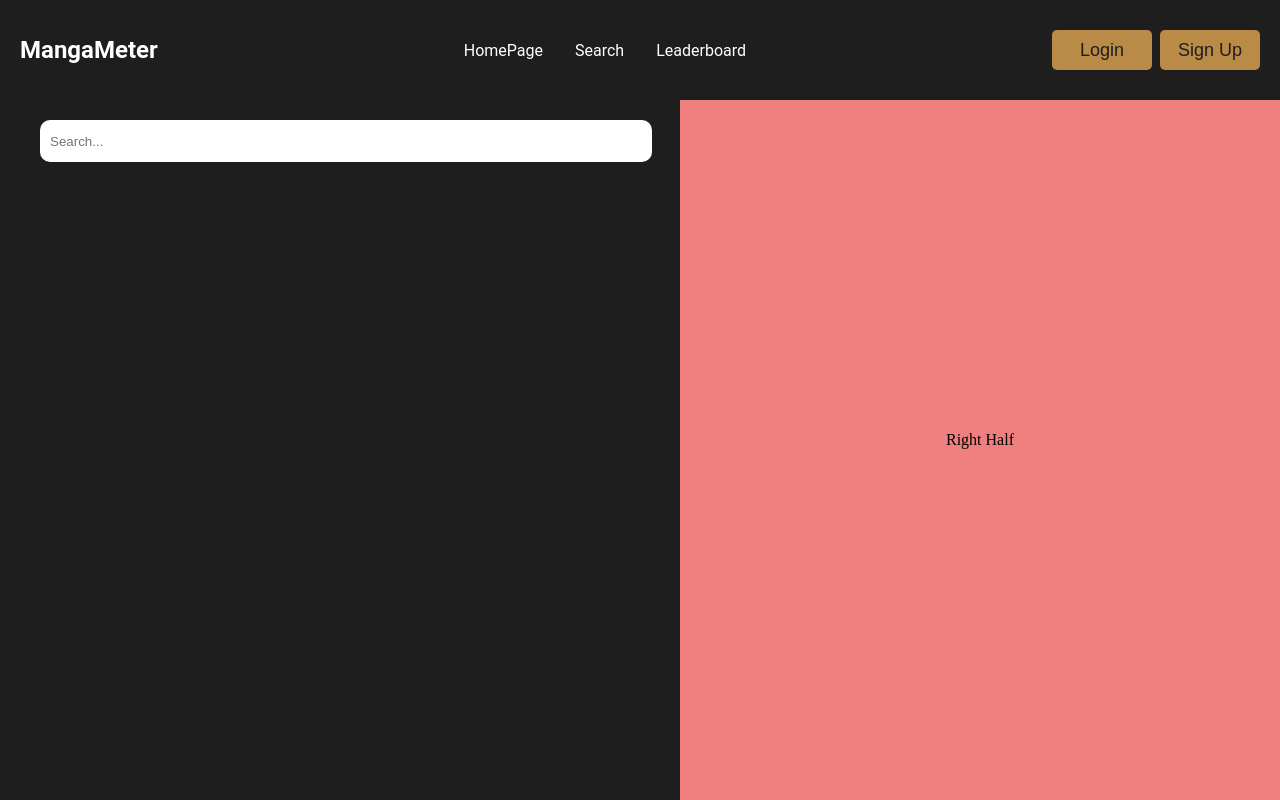
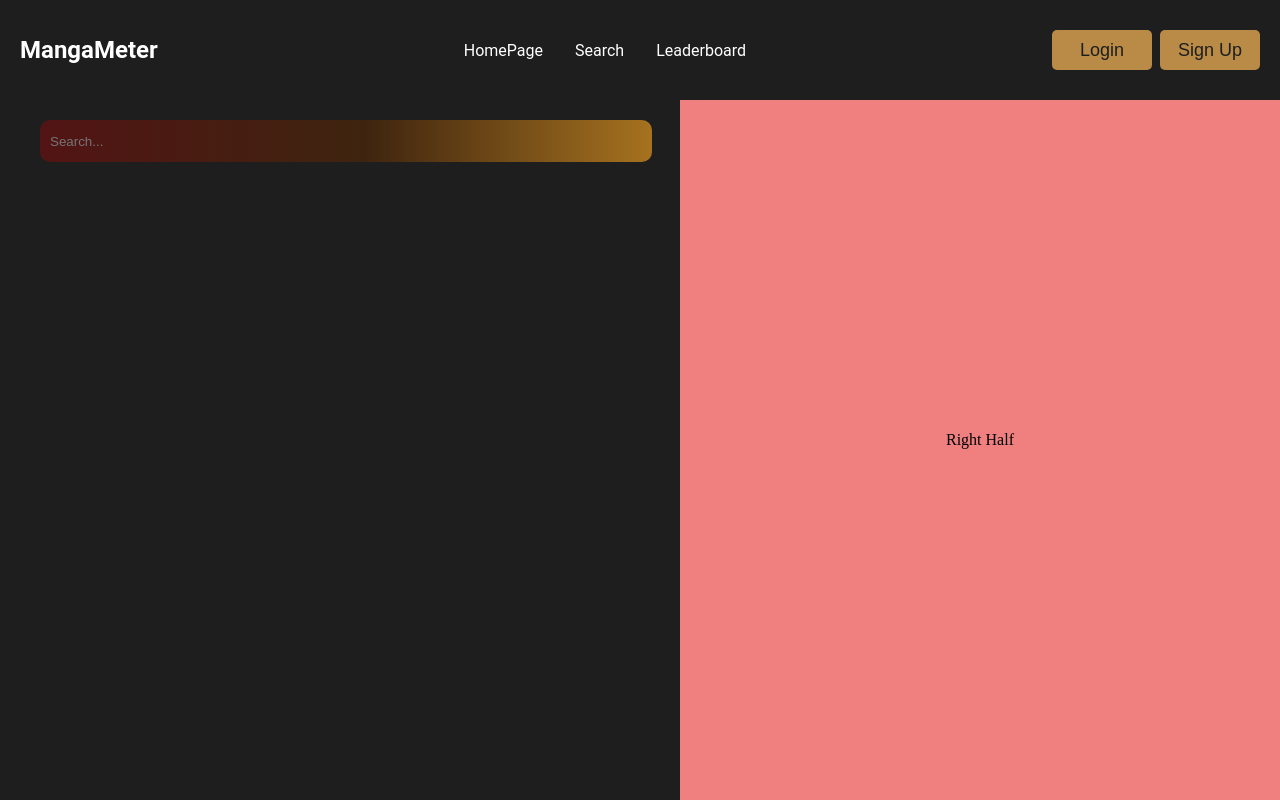
Before and after one commit to Imuseless123/MangaMeter, a Vue app: page /search in a window 1280 px wide. Built offline with nearby package versions, Linux system fonts and the light colour scheme.

Commit message:
merge before pull

```diff
--- a/src/views/SearchView.vue
+++ b/src/views/SearchView.vue
@@ -96,6 +96,8 @@ const fetchMangas = async () => {
   border: 0px;
   padding-left: 10px;
   border-radius: 10px;
+  background: linear-gradient(to right, #521414 0%, #3E240F 53%, #A6721F 100%);
+  color: #FFFFFF;
 }
 
 .rectangle-list {
```
